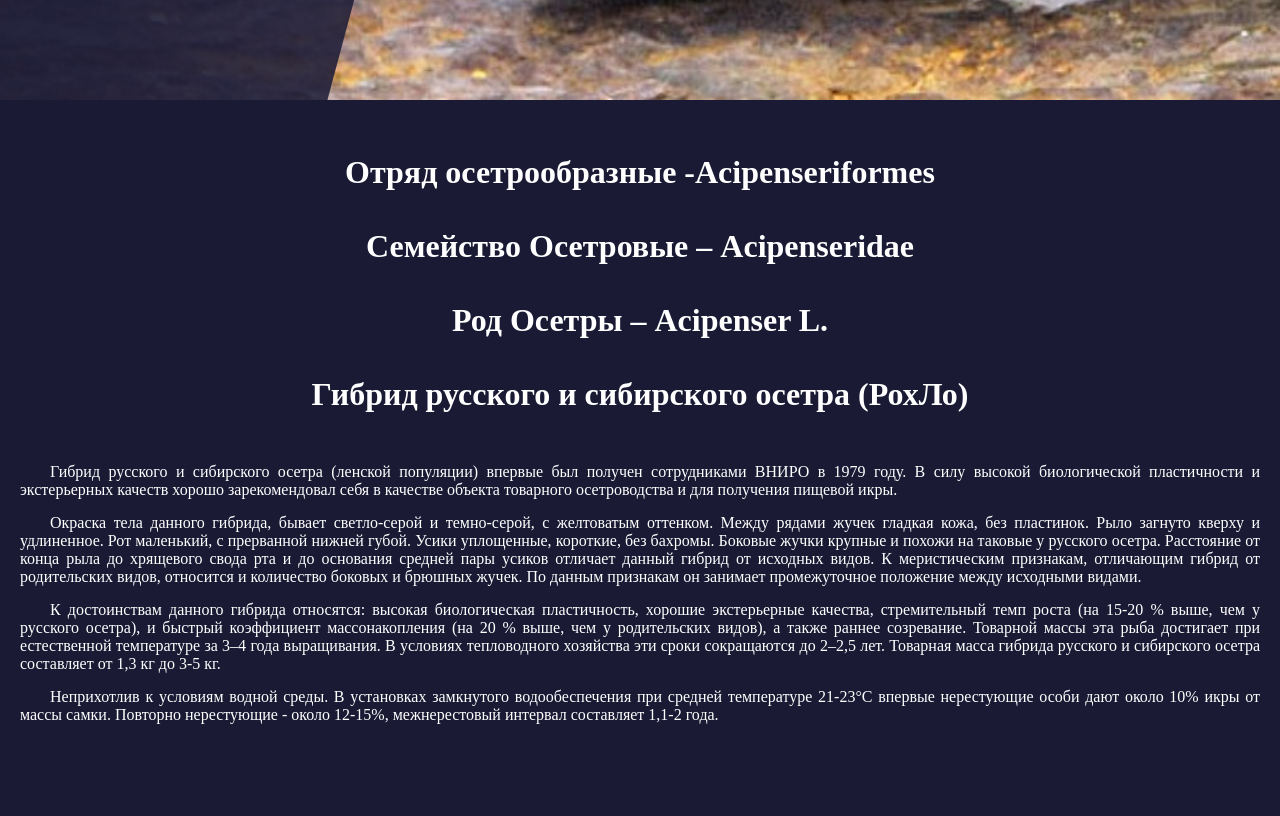
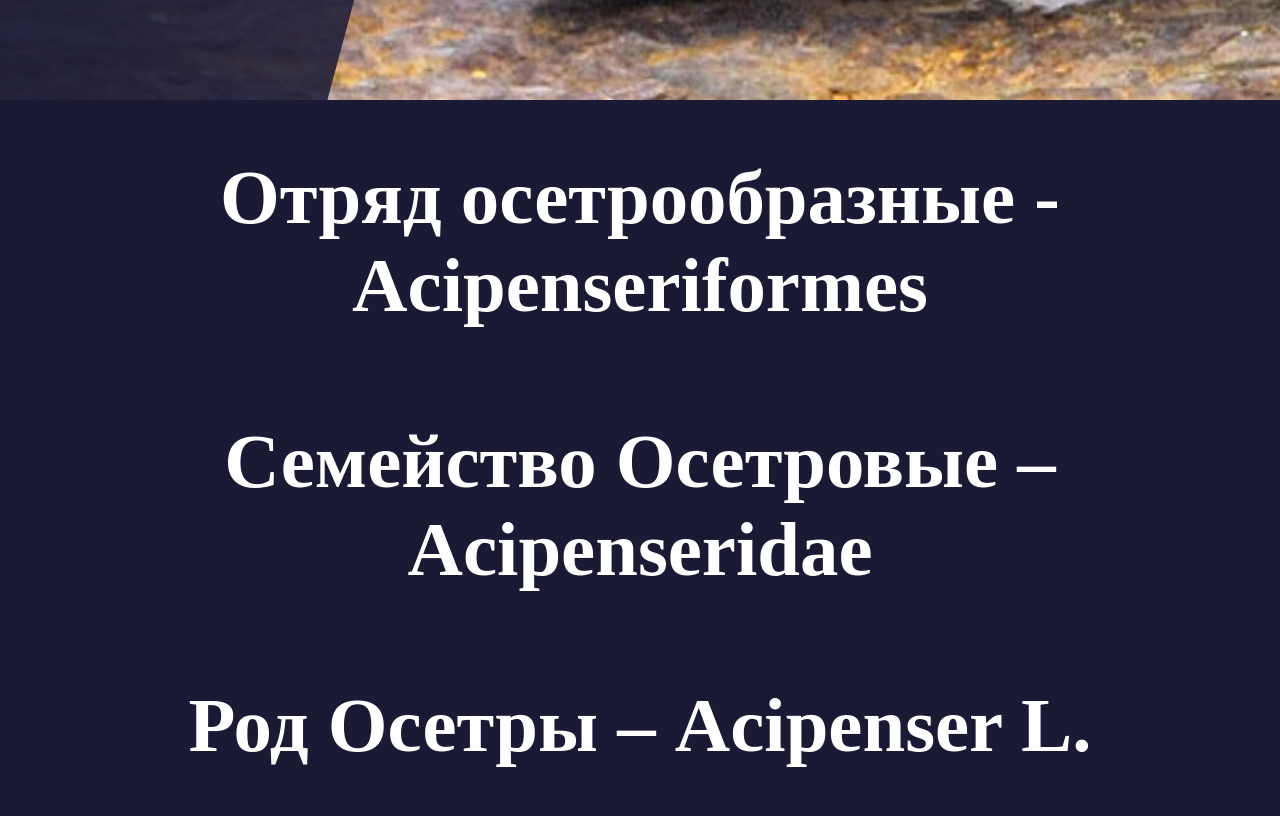
Before and after one commit to Alaicev/Osetr, a plain HTML site: page Index.html in a window 1280 px wide. Shown: the part 804-1620 px from the top of the page. Before the commit the page ends 1568 px from the top, so only its background shows below. Drawn offline with Linux system fonts and the light colour scheme.

Commit message:
stcond commit

```diff
--- a/style.css
+++ b/style.css
@@ -46,7 +46,7 @@ header {
 .title {
   margin: 50px 0;
   text-align: center;
-  font-size: 4vh;
+  font-size: 6vw;
 }
 
 .text {
```
